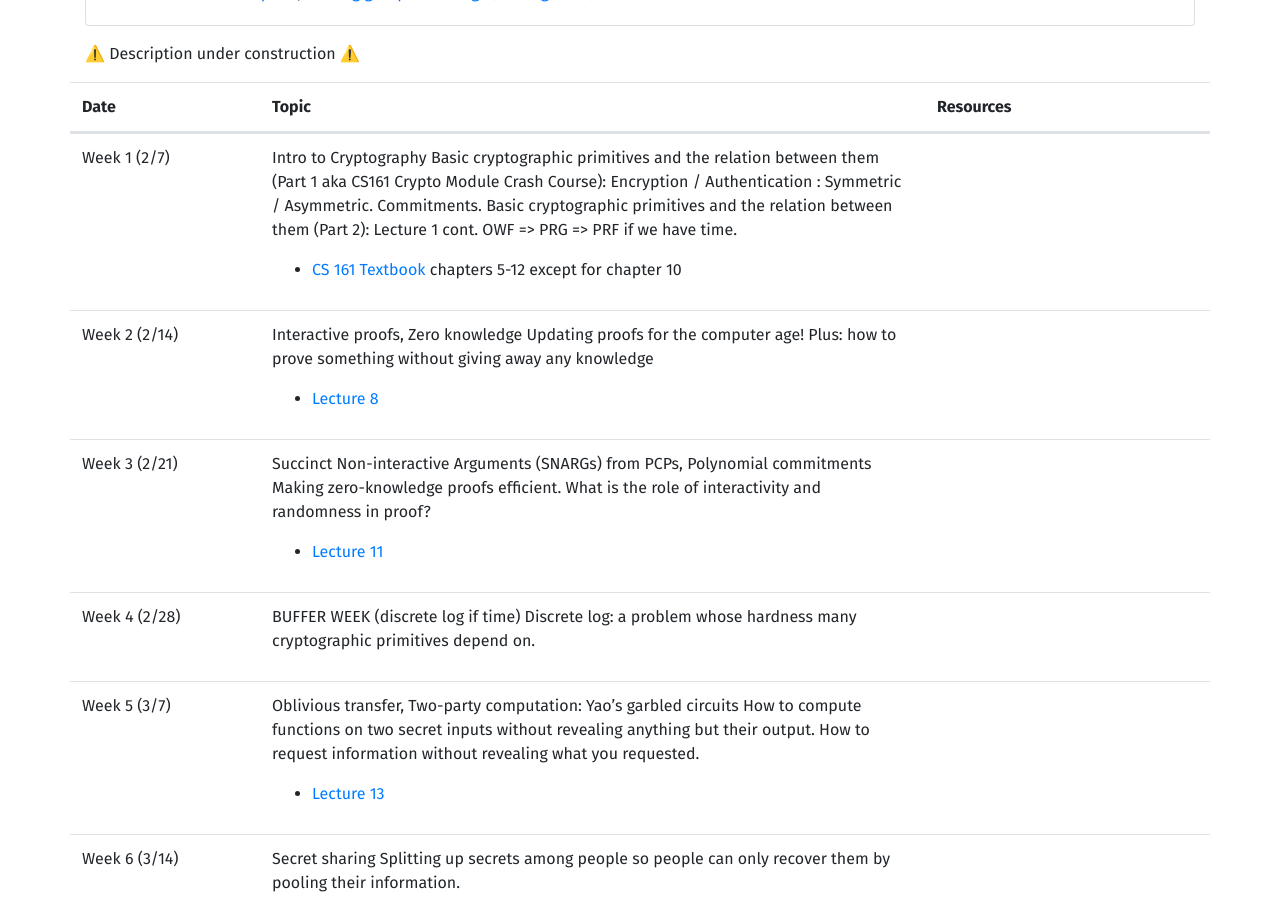
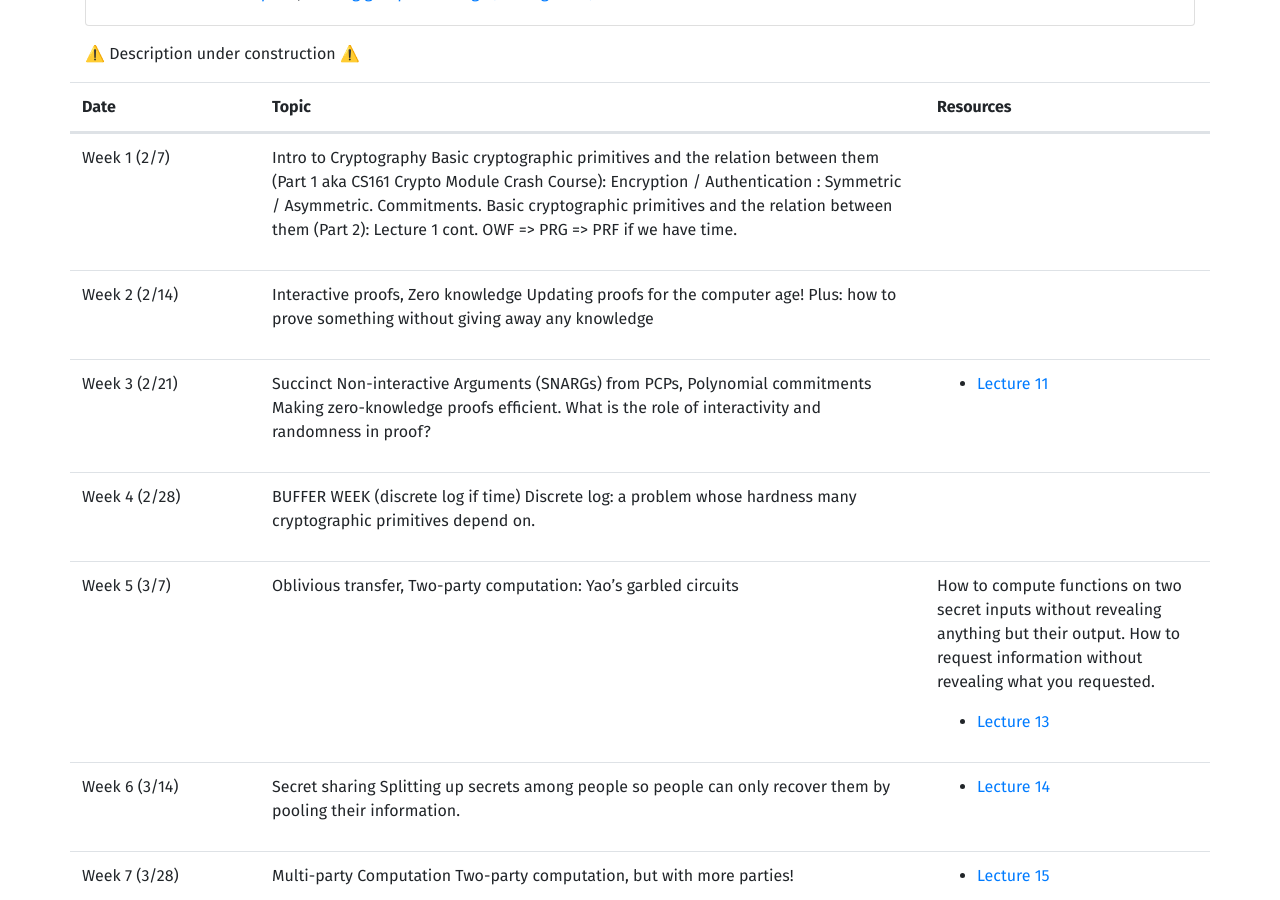
Before and after one commit to ugtcs/ugtcs.github.io, a Jekyll site: the page built from _reading-groups/sp22/crypto.md, in a window 1280 px wide and 900 px high, scrolled down 248 px. Built offline with Jekyll 4.4.1, drawn with Linux system fonts in a browser that asks for light colours; part of the change alters nothing that is shown.

```diff
--- a/_reading-groups/sp22/crypto.md
+++ b/_reading-groups/sp22/crypto.md
@@ -16,7 +16,7 @@ weeks:
       Intro to Cryptography
 
       Basic cryptographic primitives and the relation between them (Part 1 aka CS161 Crypto Module Crash Course): Encryption / Authentication : Symmetric / Asymmetric. Commitments. Basic cryptographic primitives and the relation between them (Part 2):  Lecture 1 cont. OWF => PRG => PRF if we have time.
-
+    recources: >-
       *   [CS 161 Textbook](https://textbook.cs161.org/crypto/) chapters 5-12 except for chapter 10
 
   - date: Week 2 (2/14)
@@ -24,7 +24,7 @@ weeks:
       Interactive proofs, Zero knowledge
 
       Updating proofs for the computer age! Plus: how to prove something without giving away any knowledge
-
+    recources: >-
       *   [Lecture 8](https://crypto.stanford.edu/cs355/21sp/lec8.pdf)
 
   - date: Week 3 (2/21)
@@ -32,7 +32,7 @@ weeks:
       Succinct Non-interactive Arguments (SNARGs) from PCPs, Polynomial commitments
 
       Making zero-knowledge proofs efficient. What is the role of interactivity and randomness in proof?
-
+    resources: >-
       *   [Lecture 11](https://crypto.stanford.edu/cs355/21sp/lec11.pdf)
 
   - date: Week 4 (2/28)
@@ -44,7 +44,7 @@ weeks:
   - date: Week 5 (3/7)
     topic: >-
       Oblivious transfer, Two-party computation: Yao's garbled circuits
-
+    resources: >-
       How to compute functions on two secret inputs without revealing anything but their output. How to request information without revealing what you requested.
 
       *   [Lecture 13](https://crypto.stanford.edu/cs355/21sp/lec13.pdf)
@@ -54,7 +54,7 @@ weeks:
       Secret sharing
 
       Splitting up secrets among people so people can only recover them by pooling their information.
-
+    resources: >-
       *   [Lecture 14](https://crypto.stanford.edu/cs355/21sp/lec14.pdf)
 
   - date: Week 7 (3/28)
@@ -62,7 +62,7 @@ weeks:
       Multi-party Computation
 
       Two-party computation, but with more parties!
-
+    resources: >-
       *   [Lecture 15](https://crypto.stanford.edu/cs355/21sp/lec15.pdf)
 
   - date: Week 8 (4/4)
@@ -70,7 +70,7 @@ weeks:
       Differential privacy
 
       How to aggregate data without leaking individuals' information.
-
+    resources: >-
       *   [Lecture 16](https://crypto.stanford.edu/cs355/21sp/lec16.pdf)
 
   - date: Week 9 (4/11)
@@ -82,7 +82,7 @@ weeks:
       Private Information Retrieval
 
       How do I create a database such that no one knows what data I have retrieved from the database?
-
+    resources: >-
       *   [Lecture 17](https://crypto.stanford.edu/cs355/21sp/lec17.pdf)
 
   - date: Week 11 (4/25)
@@ -90,7 +90,7 @@ weeks:
       Fully homomorphic encryption (LWE)
 
       Enc(f(x))=f(Enc(x)) for all x and polynomials f, yuh
-
+    resources: >-
       *   [Lecture 19](https://crypto.stanford.edu/cs355/21sp/lec19.pdf )
 ---
 
```
